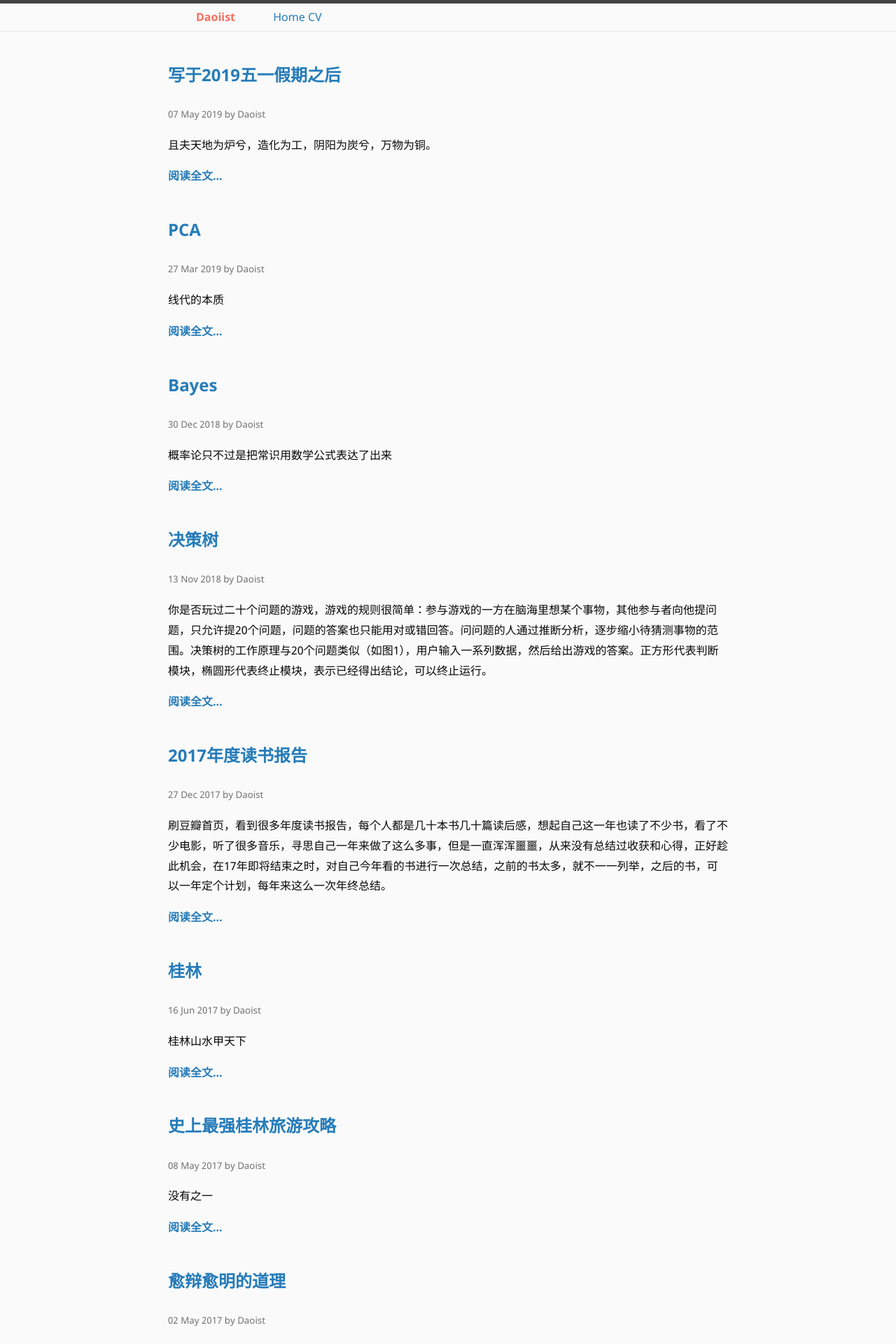
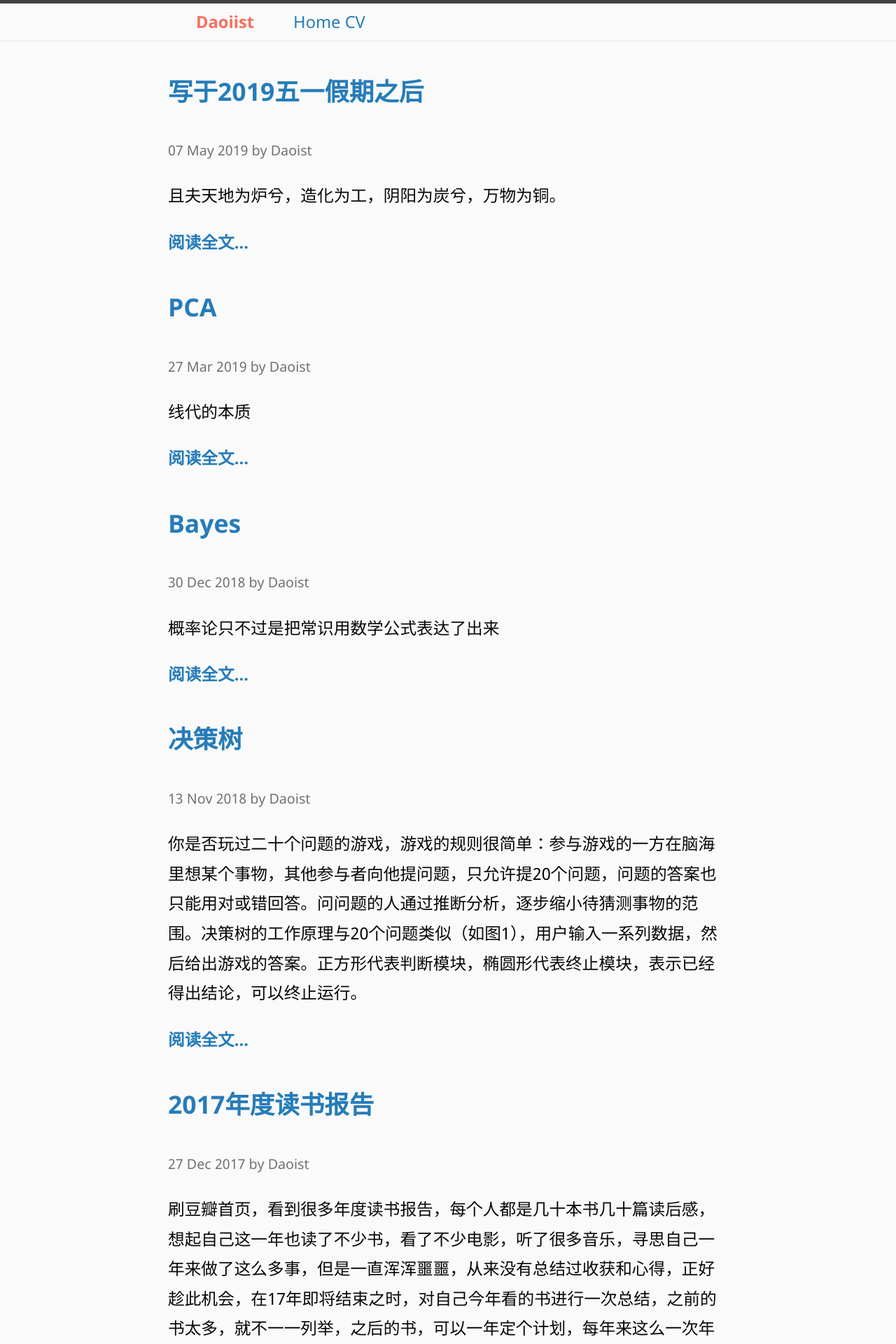
Before and after one commit to daoiist/daoiist.github.io, a Jekyll site: the page built from index.html, in a window 1280 px wide. Shown: the top 1920 px of the page at 70% size. Built offline with Jekyll 4.4.1, drawn with Linux system fonts in a browser that asks for light colours.

Commit message:
title-sum

```diff
--- a/_sass/blog.scss
+++ b/_sass/blog.scss
@@ -154,3 +154,32 @@ img {
 	}
 
 }
+
+@media screen and (min-width: 375px) {
+    body {
+        /* iPhone6的375px尺寸作为16px基准，414px正好18px大小, 600 20px */
+        font-size: calc(100% + 2 * (100vw - 375px) / 39);
+        font-size: calc(16px + 2 * (100vw - 375px) / 39);
+    }
+}
+@media screen and (min-width: 414px) {
+    body {
+        /* 414px-1000px每100像素宽字体增加1px(18px-22px) */
+        font-size: calc(112.5% + 4 * (100vw - 414px) / 586);
+        font-size: calc(18px + 4 * (100vw - 414px) / 586);
+    }
+}
+@media screen and (min-width: 600px) {
+    body {
+        /* 600px-1000px每100像素宽字体增加1px(20px-24px) */
+        font-size: calc(125% + 4 * (100vw - 600px) / 400);
+        font-size: calc(20px + 4 * (100vw - 600px) / 400);
+    }
+}
+@media screen and (min-width: 1000px) {
+    body {
+        /* 1000px往后是每100像素0.5px增加 */
+        font-size: calc(137.5% + 6 * (100vw - 1000px) / 1000);
+        font-size: calc(22px + 6 * (100vw - 1000px) / 1000);
+    }
+}
```
